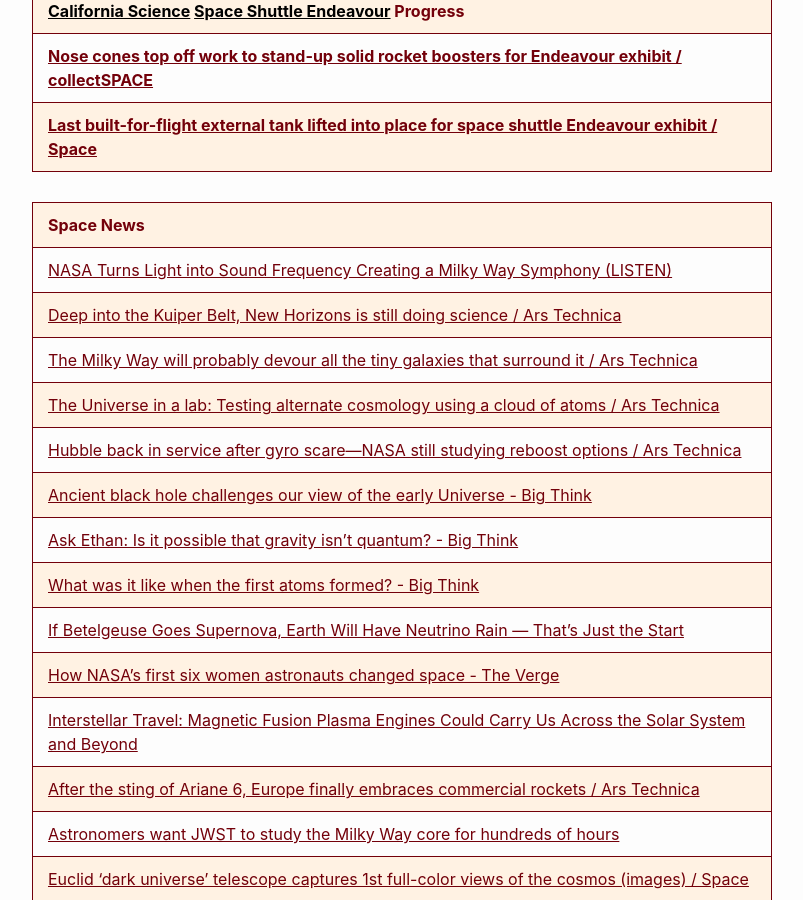
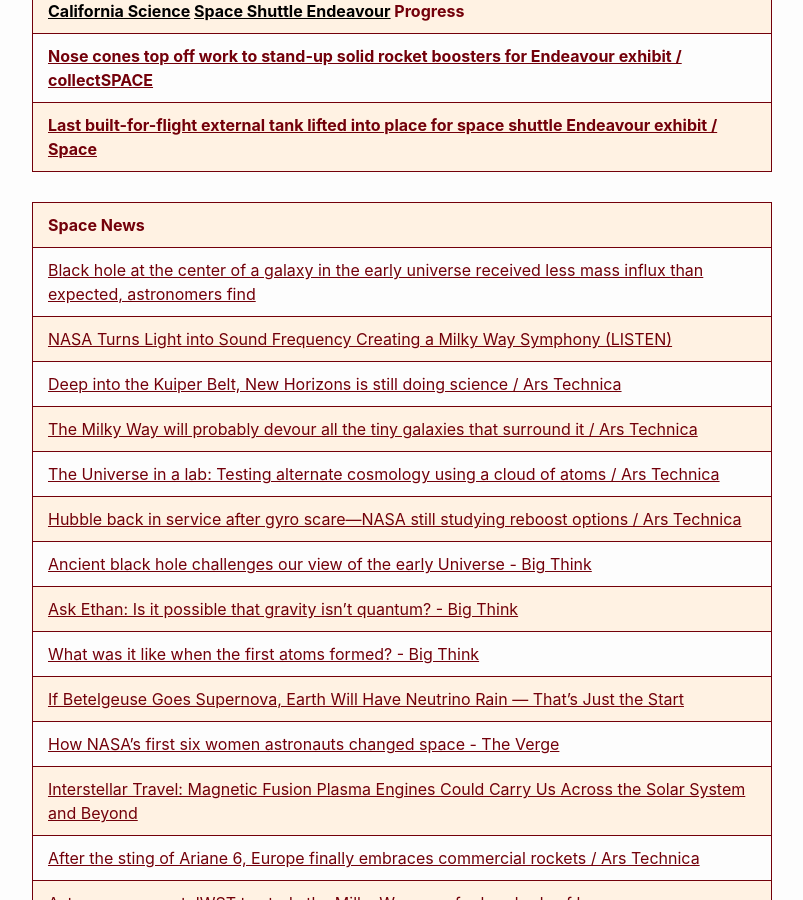
Before and after one commit to RalphHightower/RalphHightower, a Jekyll site: the page built from News/NewsSpace.md, in a window 1280 px wide and 900 px high, scrolled down 1677 px. Shown: the whole window, without its empty margins (238-1041 px from the left). Built offline with Jekyll 4.4.1, drawn with Linux system fonts in a browser that asks for light colours; our own code applies the rules of GitHub Pages for plain Markdown files.

Commit message:
[docs](doc): Update NewsSpace(extended description)

```diff
--- a/News/NewsSpace.md
+++ b/News/NewsSpace.md
@@ -9,6 +9,7 @@
 
 | Space News |
 |---|
+| [Black hole at the center of a galaxy in the early universe received less mass influx than expected, astronomers find](https://phys.org/news/2024-01-black-hole-center-galaxy-early.html ) |
 | [NASA Turns Light into Sound Frequency Creating a Milky Way Symphony (LISTEN)](https://www.goodnewsnetwork.org/nasa-turns-light-into-sound-frequency-creating-a-milky-way-symphony-listen/ ) |
 | [Deep into the Kuiper Belt, New Horizons is still doing science / Ars Technica](https://arstechnica.com/science/2023/12/squeezing-science-out-of-new-horizons-as-it-heads-out-of-the-solar-system/ ) |
 | [The Milky Way will probably devour all the tiny galaxies that surround it / Ars Technica](https://arstechnica.com/science/2023/12/the-milky-way-will-probably-devour-all-the-tiny-galaxies-that-surround-it/ ) |
```
